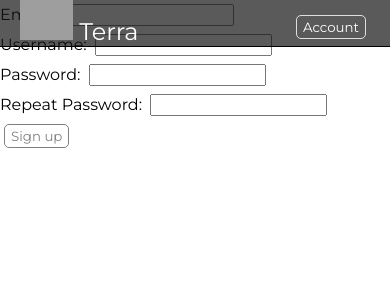
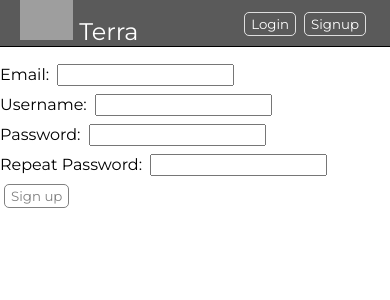
Before and after one commit to keenanmcdonald/terra-app, a React (Create React App) app: page /signup in a window 390 px wide. Shown: the top 300 px of the page. Built offline with nearby package versions, Linux system fonts and the light colour scheme; grey boxes are pictures that could not be loaded; what cesium would draw is missing.

Commit message:
removed dropdown, added media query for mobile

```diff
--- a/src/App.css
+++ b/src/App.css
@@ -76,7 +76,6 @@ button:hover{
 .cesium-widget{
     height: 100vh;
 }
-
 .logo {
     height: 40px;
 }
@@ -90,15 +89,9 @@ button.disabled{
 button.disabled:hover{
     background-color: transparent;
 }
-.dropdown{
-    margin-top: 15px;
-}
-.menu{
-    position: absolute;
-    z-index: 1;
-    background-image: linear-gradient(to bottom, rgba(20, 20 ,20, .3), rgba(20, 20 ,20, .9));}
-.menu *{
-    display: block;
+.account-nav{
+    display: flex;
+    margin-top: 8px;
 }
 .title {
     cursor: pointer;
@@ -157,3 +150,15 @@ textarea#description{
 .cesium-viewer-geocoderContainer{
     margin-right: 20px;
 }
+.login-form, .signup-form{
+    padding-top: 60px;
+}
+
+@media only screen and (max-width: 500px) {
+    .display {
+        width: 85%;
+    }
+    .toolbar {
+        top: 60px;
+    }
+}
--- a/src/App.js
+++ b/src/App.js
@@ -9,9 +9,11 @@ import TerraContext from './TerraContext'
 import uuidv4 from 'uuid/v4'
 import './App.css'
 
+/*
 const TOOL_NONE = 0
 const TOOL_ADDWAYPOINT = 1
 const TOOL_ADDROUTE = 2
+*/
 
 class App extends React.Component{
   constructor(props){
--- a/src/components/AccountDropdown.js
+++ b/src/components/AccountNav.js
@@ -1,7 +1,7 @@
 import React from 'react';
 import {withRouter} from 'react-router-dom'
 
-class AccountDropdown extends React.Component{
+class AccountNav extends React.Component{
     constructor() {
         super();
 
@@ -30,21 +30,12 @@ class AccountDropdown extends React.Component{
 
     render(){
         return (
-            <div className="dropdown">
-                <button onClick={this.openMenu}>Account</button>
-                {
-                    this.state.showMenu
-                    ? (
-                        <div className="menu">
-                            <button onClick={() => this.props.history.push('/login')}>Login</button>
-                            <button onClick={() => this.props.history.push('/signup')}>Signup</button>
-                        </div>
-                    )
-                    : null
-                }
+            <div className="account-nav">
+                <button onClick={() => this.props.history.push('/login')}>Login</button>
+                <button onClick={() => this.props.history.push('/signup')}>Signup</button>
             </div>
         )
     }
 }
 
-export default withRouter(AccountDropdown)
+export default withRouter(AccountNav)
--- a/src/components/EditEntityForm.js
+++ b/src/components/EditEntityForm.js
@@ -25,13 +25,7 @@ class EditEntityForm extends React.Component{
         this.context.methods.cancelEdit()
         this.props.requestRender()
     }
-    validateName(){
-        const name = this.state.name
-
-
-    }
     render(){
-        console.log(this.validateName())
         return (
             <form className='edit-entity-form'>
                 <div>
--- a/src/components/Header.js
+++ b/src/components/Header.js
@@ -1,5 +1,5 @@
 import React from 'react';
-import AccountDropdown from './AccountDropdown'
+import AccountNav from './AccountNav'
 import {withRouter} from 'react-router-dom'
 
 
@@ -12,7 +12,7 @@ class Header extends React.Component{
                     <h1>Terra</h1>
                 </div>
                 <div className="account-dropdown-container">
-                    <AccountDropdown/>
+                    <AccountNav/>
                 </div>
             </header>
         )
--- a/src/components/LoginForm.js
+++ b/src/components/LoginForm.js
@@ -29,7 +29,7 @@ class LoginForm extends React.Component{
     render(){
         return (
             <div>
-                <form>
+                <form className='login-form'>
                     <label htmlFor='email'>Email: </label>
                     <input name='email' id='email' type='text' onChange={e => this.updateEmail(e.target.value)}/>
                     <br/>
--- a/src/components/Map.js
+++ b/src/components/Map.js
@@ -18,14 +18,21 @@ import Display from './Display'
 Ion.defaultAccessToken = 'eyJhbGciOiJIUzI1NiIsInR5cCI6IkpXVCJ9.eyJqdGkiOiI5ZWI5Mzc5NS1iZjNmLTQ0OTEtYTNjOS0xYWY1MTBmNGE0YjAiLCJpZCI6MTg4MzcsInNjb3BlcyI6WyJhc2wiLCJhc3IiLCJhc3ciLCJnYyJdLCJpYXQiOjE1NzQ4MTM3MDJ9.q8-BHVsogGtuJUBMi5K8V-h9frZOQWsZGJwf-CuyDCY'
 
 const terrainProvider = createWorldTerrain();
-//const grandTetonCoordinates = new Cartesian3(-1640873.683562967, -4320866.876996664, 4393353.31858848)
+const GRAND_TETON = {
+    destination: new Cartesian3(-1631671.044420763, -4323646.892947312, 4389361.1347925365),
+    orientation: {direction: new Cartesian3(-0.7298340716352859, 0.680904387616289, -0.060921611971013895), up: new Cartesian3(-0.5138818030145764, -0.4876629521263775, 0.7057693232592888)},
+    duration: 0,
+}
 
 class Map extends React.Component {
     static contextType = TerraContext
 
+    componentDidMount(){
+        this.viewer.camera.flyTo(GRAND_TETON)
+    }
+
     drawEntities(){
         return this.context.entities.map((entity, index) => {
-            console.log('redraw')
             const isSelected = this.context.selected === index
             const pixelSize = isSelected ? 16 : 14
             const width = isSelected ? 6 : 4
@@ -69,15 +76,11 @@ class Map extends React.Component {
     }
 
     logCameraPosition(){
-        const {viewer} = this;
-
-        console.log(`position: `)
-        console.log(viewer.camera.position)
-        console.log(`direction: `)
-        console.log(viewer.camera.direction)
+        console.log(this.viewer.camera)
     }
 
     handleClick(event) {
+        this.logCameraPosition()
         const mousePosition = event.position
         const pickedObject = this.viewer.scene.pick(mousePosition)
         if (pickedObject){
--- a/src/components/SignupForm.js
+++ b/src/components/SignupForm.js
@@ -88,7 +88,7 @@ class SignupForm extends React.Component{
     render(){
         return (
             <div>
-                <form>
+                <form className='signup-form'>
                     <label htmlFor='email'>Email: </label>
                     <input name='email' id='email' type='text' onChange={e => this.updateEmail(e.target.value)}/>
                     {this.state.email.touched && (<span className='validation-error'>{this.validateEmail()}</span>)}
```
